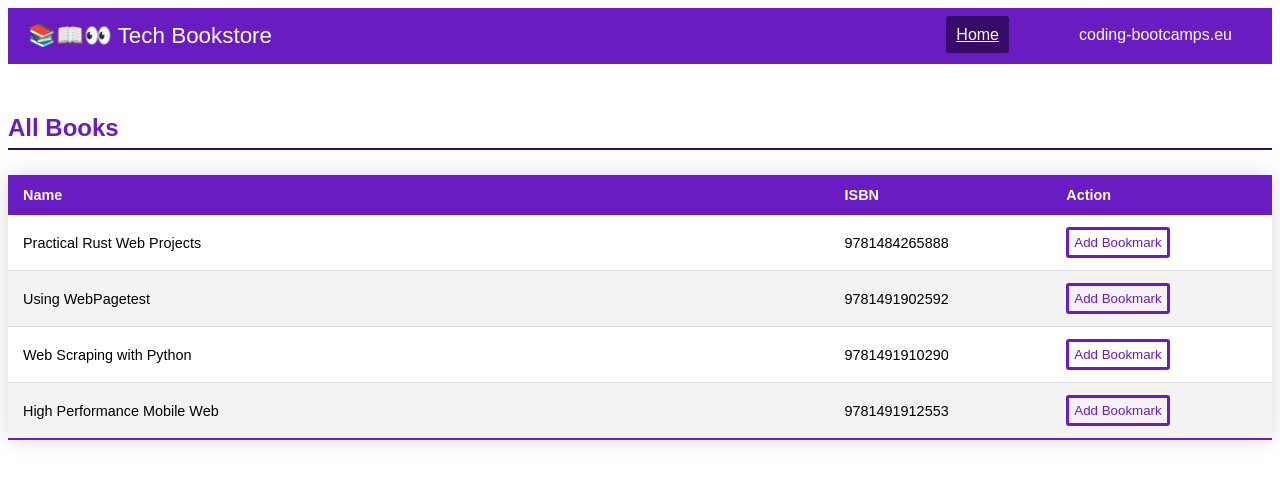
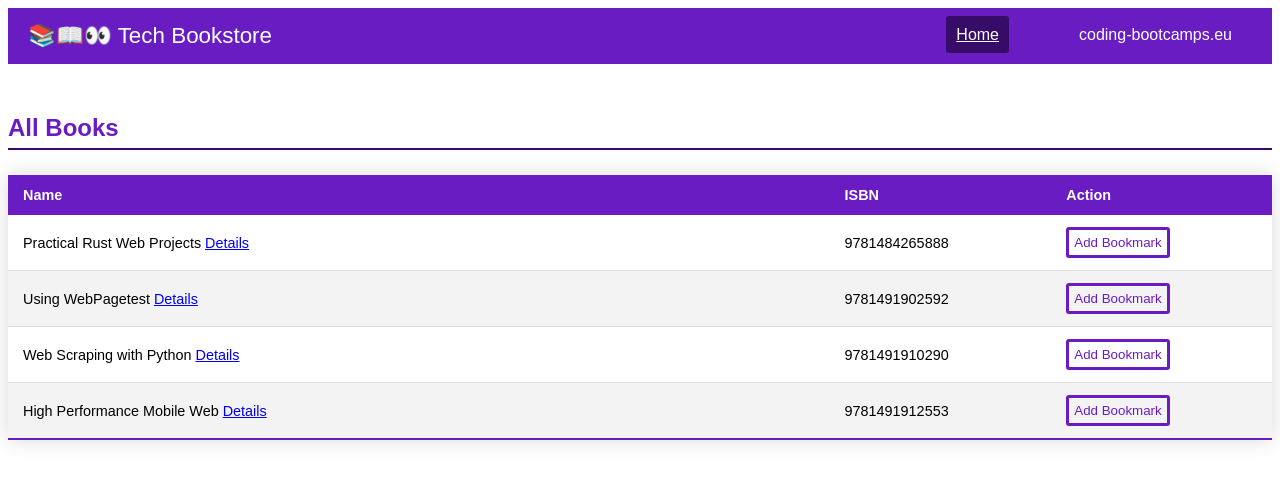
Before and after one commit to Vieraaaas/vue-cli-exercise, a Vue app: page / in a window 1280 px wide. Shown: the top 482 px of the page. Built offline with nearby package versions, Linux system fonts and the light colour scheme.

Commit message:
feat: add routes to home/details

```diff
--- a/src/App.vue
+++ b/src/App.vue
@@ -1,16 +1,15 @@
 <template>
   <LayoutHeader />
-  <BookList />
+  <router-view />
 </template>
 
 <script>
 import LayoutHeader from "@/components/LayoutHeader.vue";
-import BookList from "@/components/BookList.vue";
+
 export default {
   name: "App",
   components: {
     LayoutHeader,
-    BookList,
   },
 };
 </script>
--- a/src/components/BookListRow.vue
+++ b/src/components/BookListRow.vue
@@ -1,6 +1,8 @@
 <template>
   <tr class="table-item__table-row">
-    <td>{{ title }}</td>
+    <td>
+      {{ title }} <router-link :to="{ name: 'details' }">Details</router-link>
+    </td>
     <td>{{ isbn }}</td>
     <td>
       <BaseButton
--- a/src/components/LayoutHeader.vue
+++ b/src/components/LayoutHeader.vue
@@ -4,7 +4,11 @@
       <p class="header__task-name">📚📖👀 Tech Bookstore</p>
       <div class="header__bootcamp-info-wrapper">
         <nav class="header__nav">
-          <a href="#" class="header__nav-item header__nav-item--active">Home</a>
+          <router-link
+            :to="{ name: 'home' }"
+            class="header__nav-item header__nav-item--active"
+            >Home</router-link
+          >
         </nav>
         <a href="https://www.coding-bootcamps.eu/" class="header__bootcamp-link"
           >coding-bootcamps.eu</a
--- a/src/main.js
+++ b/src/main.js
@@ -2,6 +2,6 @@ import { createApp } from "vue";
 import App from "./App.vue";
 
 import "@/global.css";
-import router from "./router";
+import router from "@/router";
 
 createApp(App).use(router).mount("#app");
--- a/src/router/index.js
+++ b/src/router/index.js
@@ -1,6 +1,19 @@
 import { createRouter, createWebHistory } from "vue-router";
+import HomeView from "@/views/HomeView.vue";
+import SingleBookView from "@/views/SingleBookView.vue";
 
-const routes = [];
+const routes = [
+  {
+    path: "/",
+    name: "home",
+    component: HomeView,
+  },
+  {
+    path: "/details",
+    name: "details",
+    component: SingleBookView,
+  },
+];
 
 const router = createRouter({
   history: createWebHistory(process.env.BASE_URL),
--- /dev/null
+++ b/src/views/HomeView.vue
@@ -0,0 +1,13 @@
+<template>
+  <BookList />
+</template>
+
+<script>
+import BookList from "@/components/BookList.vue";
+export default {
+  name: "App",
+  components: {
+    BookList,
+  },
+};
+</script>
--- /dev/null
+++ b/src/views/SingleBookView.vue
@@ -0,0 +1,10 @@
+<template>
+  <h2>test</h2>
+</template>
+
+<script>
+export default {
+  name: "App",
+  components: {},
+};
+</script>
```
